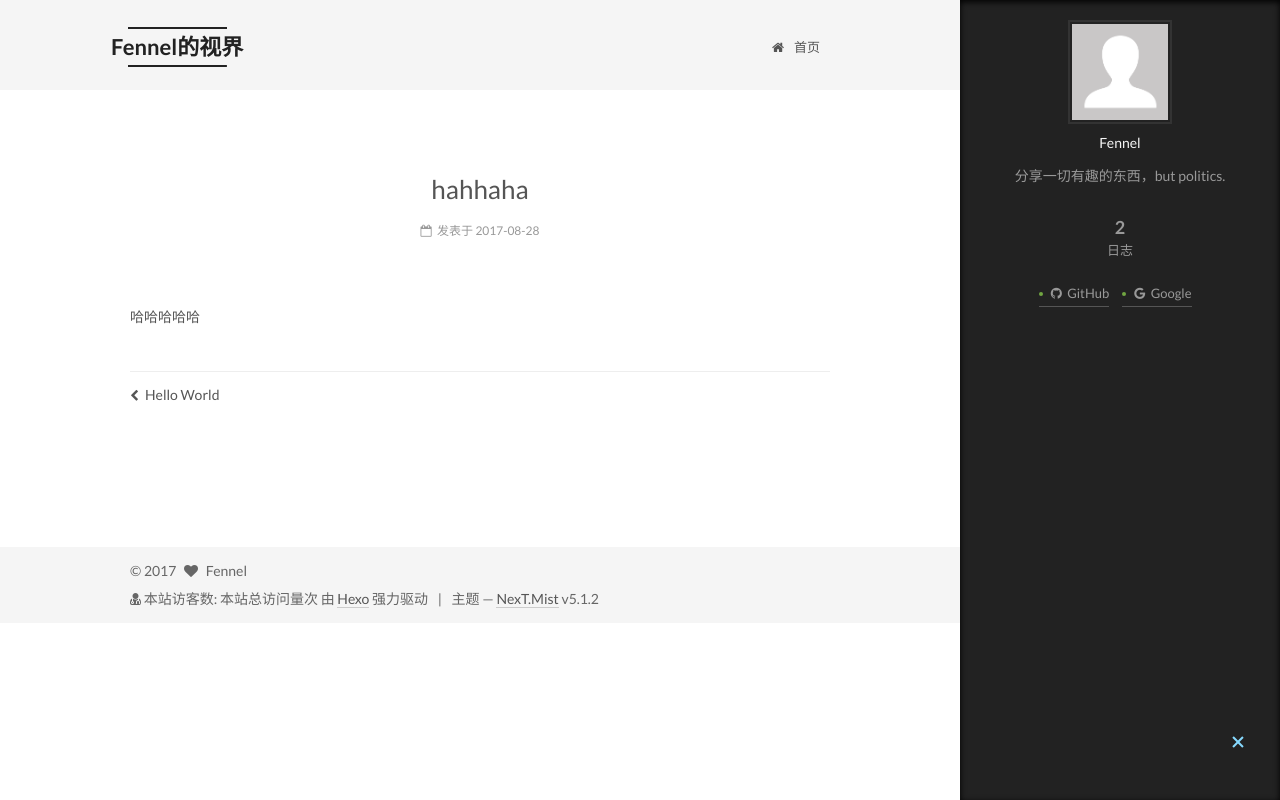
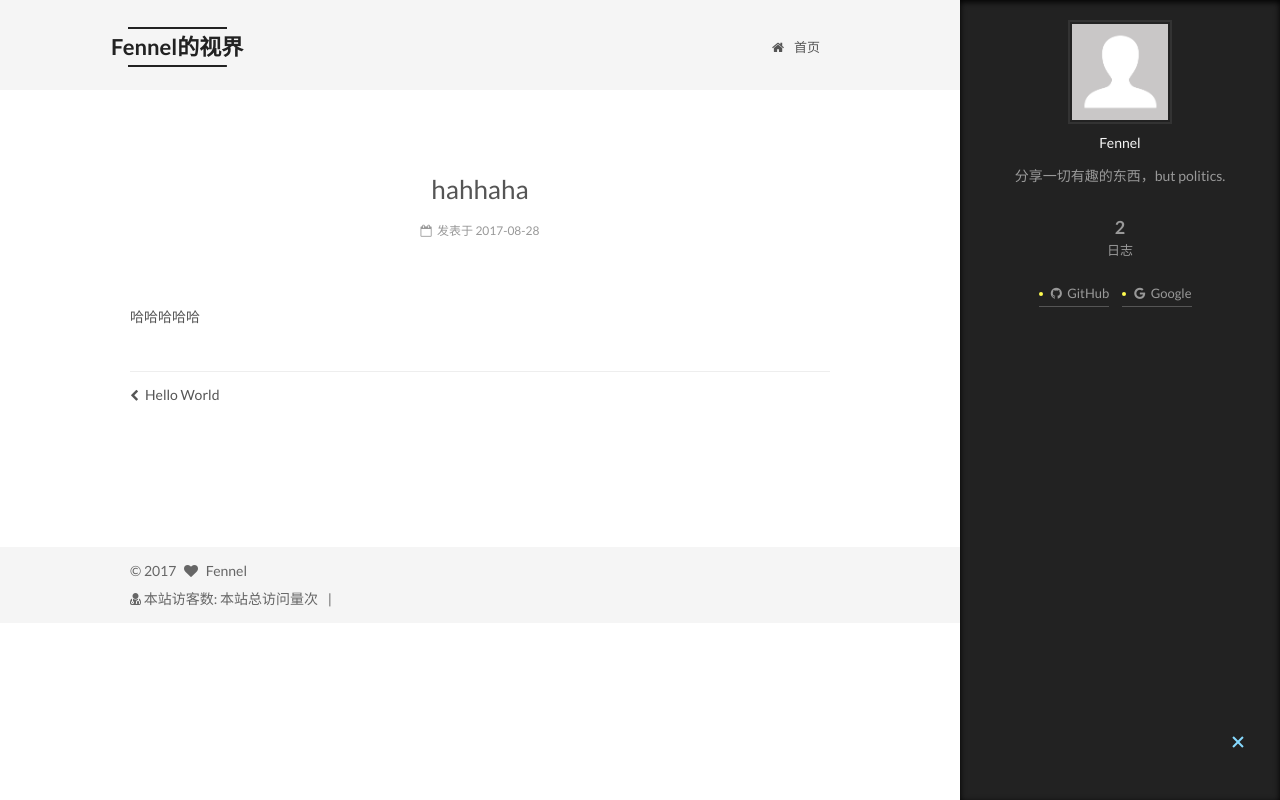
Before and after one commit to Gongkangjia/Gongkangjia.github.io, a plain HTML site: page 2017/08/28/hahhaha/index.html in a window 1280 px wide. Both pictures are taken after a click on the element 1238 px from the left and 743 px from the top of the page. Drawn offline with Linux system fonts and the light colour scheme; some packages are replaced by stand-ins of ours; a script that the page names is missing.

Commit message:
Site updated: 2017-08-29 12:34:17

```diff
--- a/2017/08/28/hahhaha/index.html
+++ b/2017/08/28/hahhaha/index.html
@@ -499,12 +499,9 @@
     本站总访问量<span id="busuanzi_value_site_pv"></span>次
 </span>
 
-
-  <div class="powered-by">由 <a class="theme-link" href="https://hexo.io">Hexo</a> 强力驱动</div>
-
   <span class="post-meta-divider">|</span>
 
-  <div class="theme-info">主题 &mdash; <a class="theme-link" href="https://github.com/iissnan/hexo-theme-next">NexT.Mist</a> v5.1.2</div>
+
 
 
 
--- a/css/main.css
+++ b/css/main.css
@@ -1821,7 +1821,7 @@ pre .javascript .function {
   width: 4px;
   height: 4px;
   border-radius: 50%;
-  background: #71a641;
+  background: #fffc4e;
 }
 .links-of-blogroll {
   font-size: 13px;
```
Also changed, not shown: 2017/08/28/hello-world/index.html (+1 -4 lines), archives/2017/08/index.html (+1 -4 lines), archives/2017/index.html (+1 -4 lines), archives/index.html (+1 -4 lines), index.html (+1 -4 lines).
